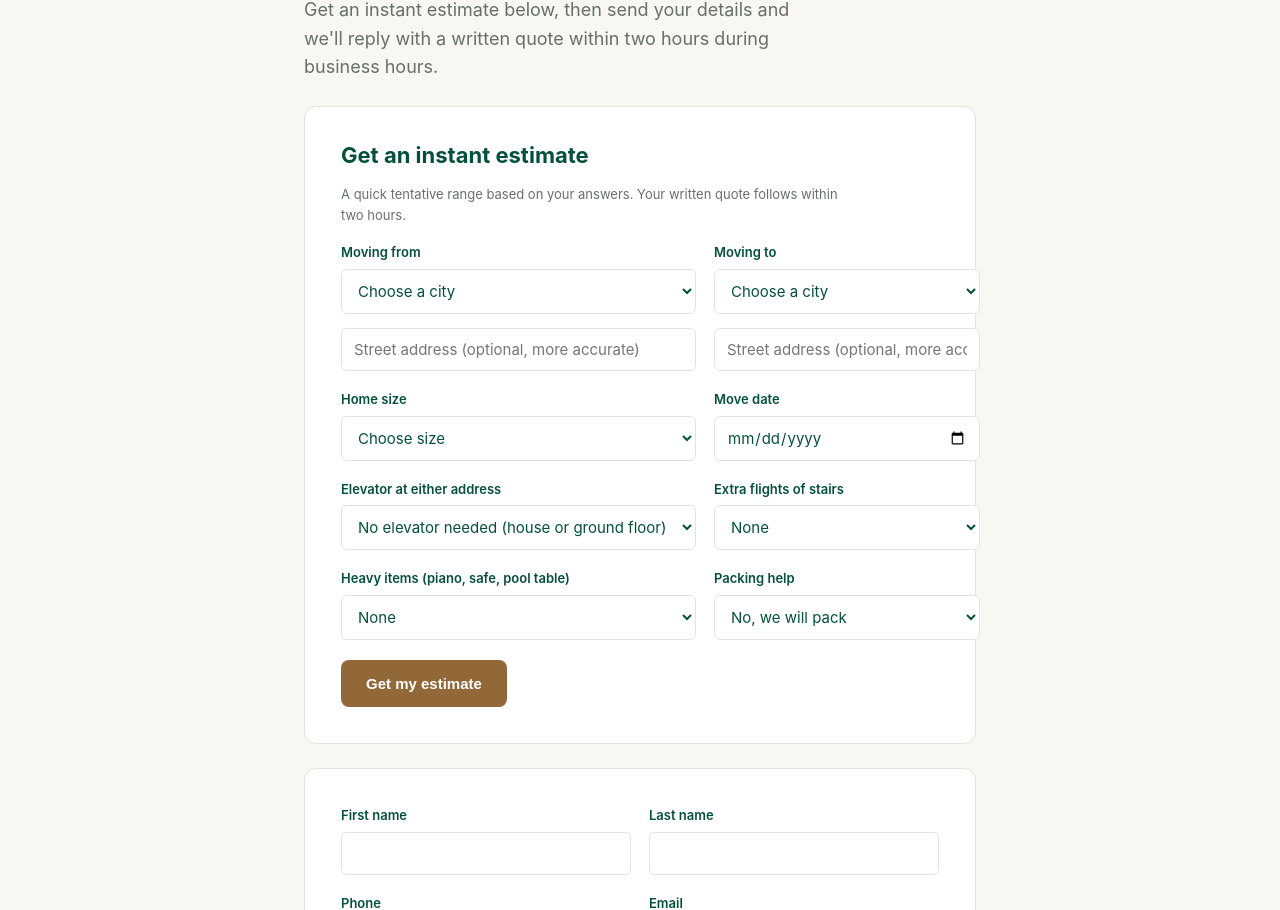
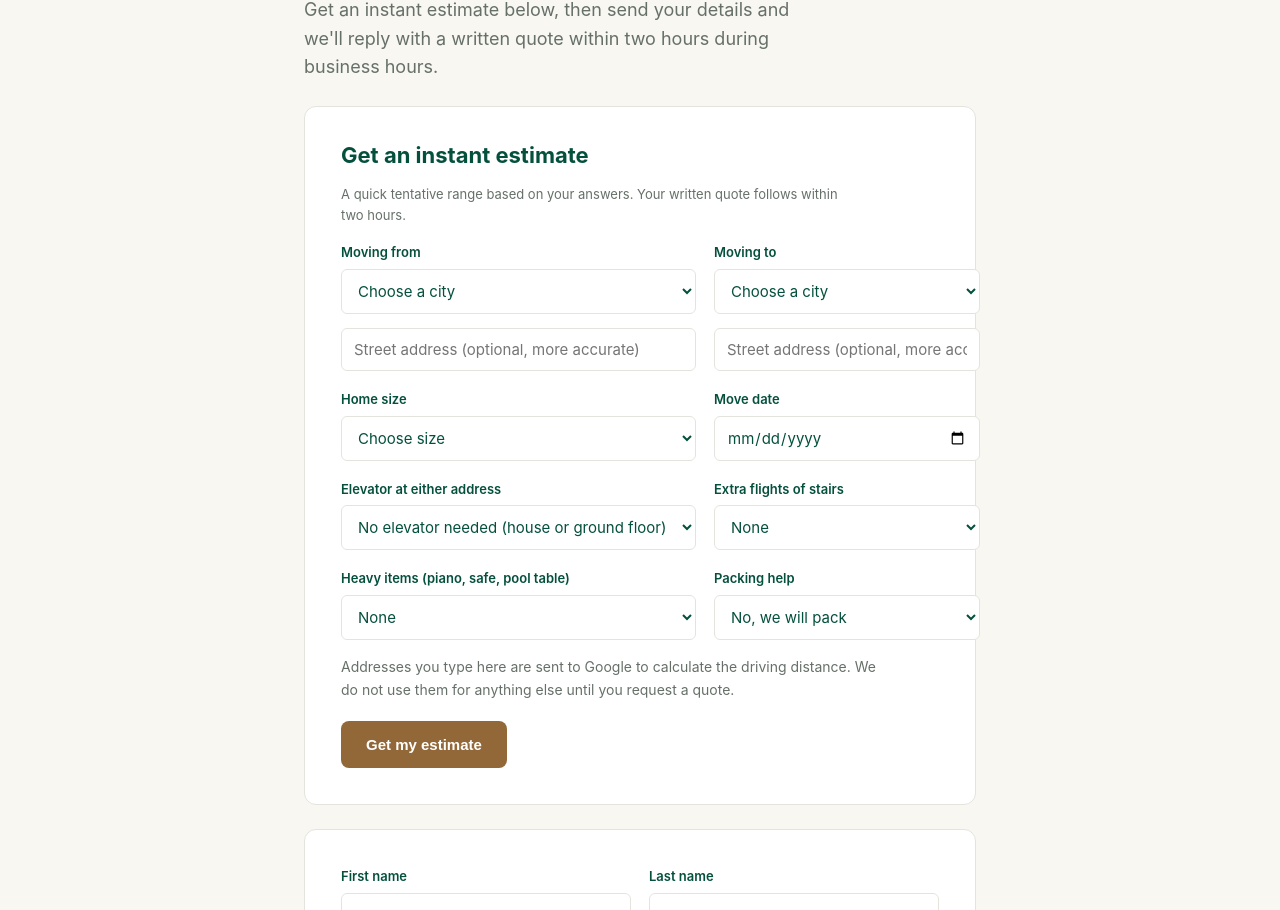
Before and after one commit to folorunshoogunshakin/gtahmovers-website, a website: page public/quote.html in a window 1280 px wide. Shown: the part 190-1100 px from the top of the page. Drawn offline with Linux system fonts and the light colour scheme.

Commit message:
Add files via upload

```diff
--- a/public/quote.html
+++ b/public/quote.html
@@ -134,6 +134,7 @@
           <div class="field"><label for="e-pack">Packing help</label>
             <select id="e-pack"><option value="false">No, we will pack</option><option value="true">Yes, please pack for us</option></select></div>
         </div>
+        <p class="est-fine" style="margin:16px 0 0;">Addresses you type here are sent to Google to calculate the driving distance. We do not use them for anything else until you request a quote.</p>
         <button class="btn btn-primary" type="submit" id="est-btn" style="margin-top:20px;">Get my estimate</button>
       </form>
       <div id="est-result" role="status" aria-live="polite" hidden></div>
```
